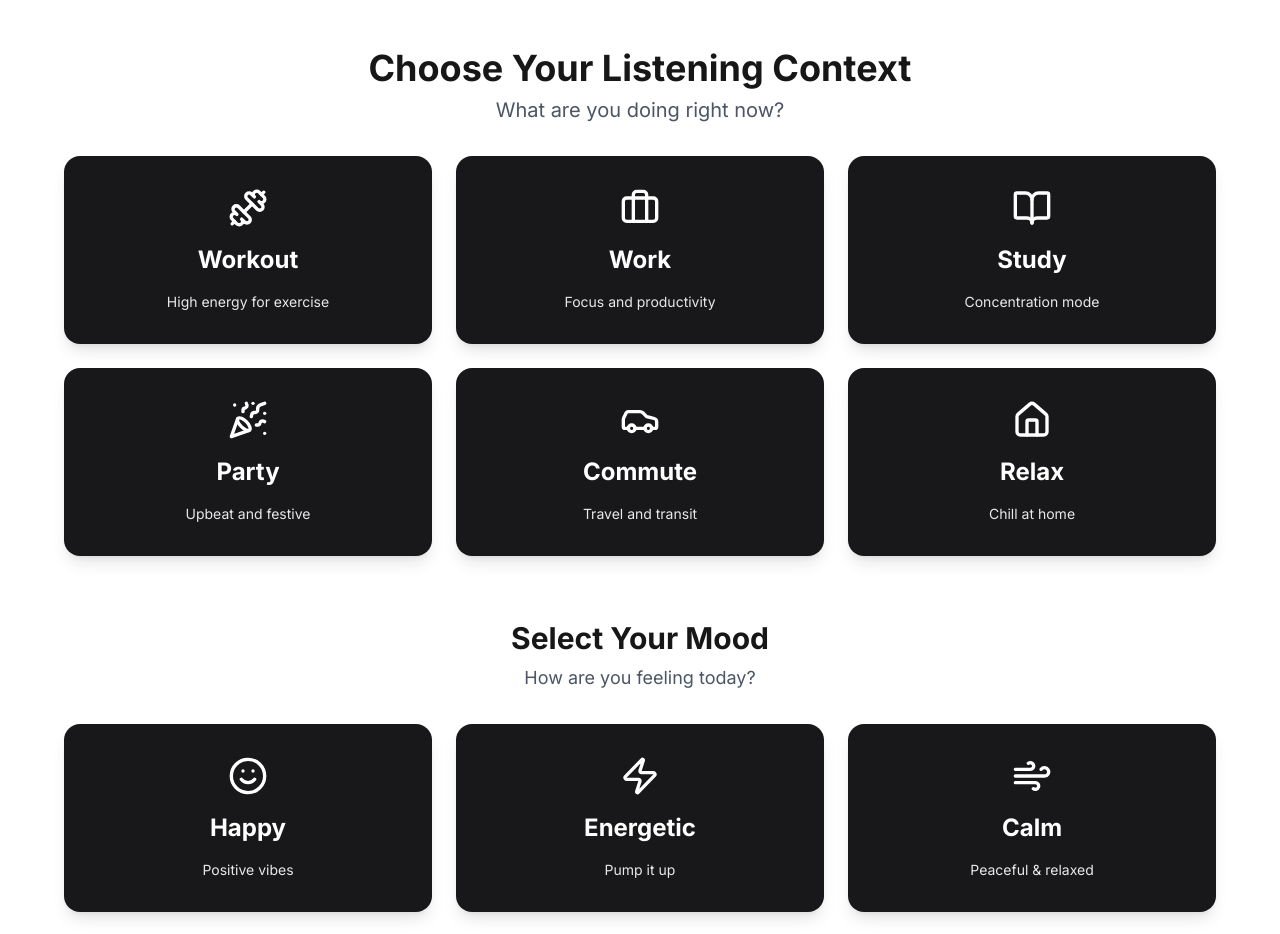
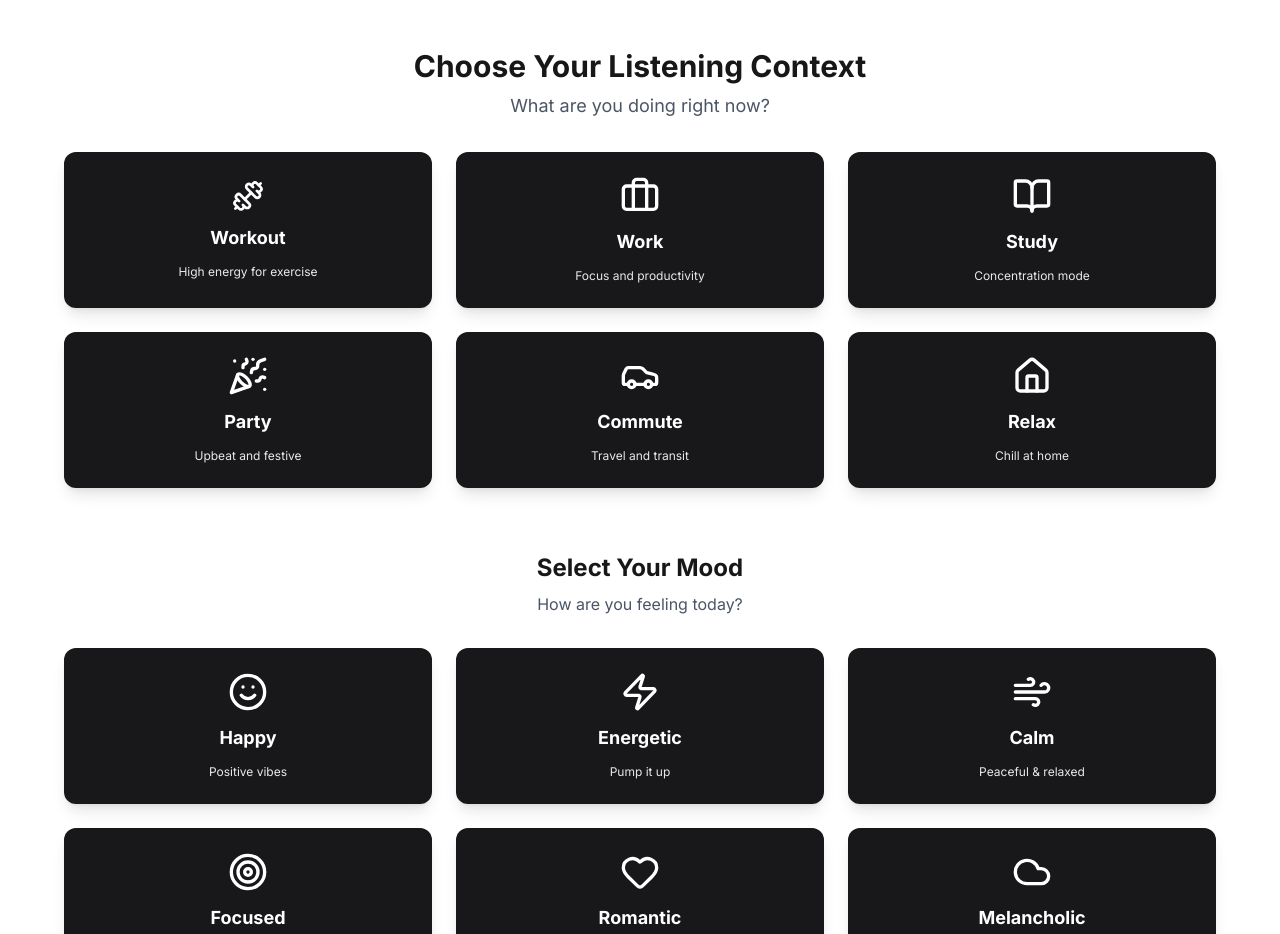
Before and after one commit to ebobic/Moodify, a Next.js app: page /home in a window 1280 px wide. Shown: the top 934 px of the page. Built offline with nearby package versions, Linux system fonts and the light colour scheme.

Commit message:
Ändrade storlek på contentet

```diff
--- a/app/home/page.tsx
+++ b/app/home/page.tsx
@@ -17,10 +17,10 @@ export default function HomePage() {
         {/* Step 1: Listening Context */}
         <div className="space-y-8">
           <div className="text-center space-y-2">
-            <h1 className="text-3xl md:text-4xl font-bold">
+            <h1 className="text-2xl md:text-3xl font-bold">
               Choose Your Listening Context
             </h1>
-            <p className="text-lg md:text-xl text-gray-600 dark:text-gray-300">
+            <p className="text-base md:text-lg text-gray-600 dark:text-gray-300">
               What are you doing right now?
             </p>
           </div>
@@ -30,11 +30,11 @@ export default function HomePage() {
             {/* Workout */}
             <button
               onClick={() => handleContextClick("Workout")}
-              className="bg-zinc-900 rounded-lg md:rounded-2xl p-3 md:p-6 lg:p-8 text-white shadow-lg hover:shadow-2xl hover:scale-105 transform transition-all duration-200 flex flex-col items-center justify-center text-center space-y-2 md:space-y-4 min-h-[100px] md:min-h-[140px]"
+              className="bg-zinc-900 rounded-lg md:rounded-xl p-2 md:p-4 lg:p-6 text-white shadow-lg hover:shadow-2xl hover:scale-105 transform transition-all duration-200 flex flex-col items-center justify-center text-center space-y-1 md:space-y-3 min-h-[80px] md:min-h-[120px]"
             >
-              <Dumbbell className="w-6 h-6 md:w-8 md:h-8 lg:w-10 lg:h-10" />
-              <h3 className="text-sm md:text-xl lg:text-2xl font-bold">Workout</h3>
-              <p className="text-xs md:text-sm opacity-90">
+              <Dumbbell className="w-4 h-4 md:w-6 md:h-6 lg:w-8 lg:h-8" />
+              <h3 className="text-xs md:text-base lg:text-lg font-bold">Workout</h3>
+              <p className="text-[10px] md:text-xs opacity-90">
                 High energy for exercise
               </p>
             </button>
@@ -42,11 +42,11 @@ export default function HomePage() {
             {/* Work */}
             <button
               onClick={() => handleContextClick("Work")}
-              className="bg-zinc-900 rounded-lg md:rounded-2xl p-3 md:p-6 lg:p-8 text-white shadow-lg hover:shadow-2xl hover:scale-105 transform transition-all duration-200 flex flex-col items-center justify-center text-center space-y-2 md:space-y-4 min-h-[100px] md:min-h-[140px]"
+              className="bg-zinc-900 rounded-lg md:rounded-xl p-2 md:p-4 lg:p-6 text-white shadow-lg hover:shadow-2xl hover:scale-105 transform transition-all duration-200 flex flex-col items-center justify-center text-center space-y-1 md:space-y-3 min-h-[80px] md:min-h-[120px]"
             >
               <Briefcase className="w-6 h-6 md:w-8 md:h-8 lg:w-10 lg:h-10" />
-              <h3 className="text-sm md:text-xl lg:text-2xl font-bold">Work</h3>
-              <p className="text-xs md:text-sm opacity-90">
+              <h3 className="text-xs md:text-base lg:text-lg font-bold">Work</h3>
+              <p className="text-[10px] md:text-xs opacity-90">
                 Focus and productivity
               </p>
             </button>
@@ -54,11 +54,11 @@ export default function HomePage() {
             {/* Study */}
             <button
               onClick={() => handleContextClick("Study")}
-              className="bg-zinc-900 rounded-lg md:rounded-2xl p-3 md:p-6 lg:p-8 text-white shadow-lg hover:shadow-2xl hover:scale-105 transform transition-all duration-200 flex flex-col items-center justify-center text-center space-y-2 md:space-y-4 min-h-[100px] md:min-h-[140px]"
+              className="bg-zinc-900 rounded-lg md:rounded-xl p-2 md:p-4 lg:p-6 text-white shadow-lg hover:shadow-2xl hover:scale-105 transform transition-all duration-200 flex flex-col items-center justify-center text-center space-y-1 md:space-y-3 min-h-[80px] md:min-h-[120px]"
             >
               <BookOpen className="w-6 h-6 md:w-8 md:h-8 lg:w-10 lg:h-10" />
-              <h3 className="text-sm md:text-xl lg:text-2xl font-bold">Study</h3>
-              <p className="text-xs md:text-sm opacity-90">
+              <h3 className="text-xs md:text-base lg:text-lg font-bold">Study</h3>
+              <p className="text-[10px] md:text-xs opacity-90">
                 Concentration mode
               </p>
             </button>
@@ -66,11 +66,11 @@ export default function HomePage() {
             {/* Party */}
             <button
               onClick={() => handleContextClick("Party")}
-              className="bg-zinc-900 rounded-lg md:rounded-2xl p-3 md:p-6 lg:p-8 text-white shadow-lg hover:shadow-2xl hover:scale-105 transform transition-all duration-200 flex flex-col items-center justify-center text-center space-y-2 md:space-y-4 min-h-[100px] md:min-h-[140px]"
+              className="bg-zinc-900 rounded-lg md:rounded-xl p-2 md:p-4 lg:p-6 text-white shadow-lg hover:shadow-2xl hover:scale-105 transform transition-all duration-200 flex flex-col items-center justify-center text-center space-y-1 md:space-y-3 min-h-[80px] md:min-h-[120px]"
             >
               <PartyPopper className="w-6 h-6 md:w-8 md:h-8 lg:w-10 lg:h-10" />
-              <h3 className="text-sm md:text-xl lg:text-2xl font-bold">Party</h3>
-              <p className="text-xs md:text-sm opacity-90">
+              <h3 className="text-xs md:text-base lg:text-lg font-bold">Party</h3>
+              <p className="text-[10px] md:text-xs opacity-90">
                 Upbeat and festive
               </p>
             </button>
@@ -78,11 +78,11 @@ export default function HomePage() {
             {/* Commute */}
             <button
               onClick={() => handleContextClick("Commute")}
-              className="bg-zinc-900 rounded-lg md:rounded-2xl p-3 md:p-6 lg:p-8 text-white shadow-lg hover:shadow-2xl hover:scale-105 transform transition-all duration-200 flex flex-col items-center justify-center text-center space-y-2 md:space-y-4 min-h-[100px] md:min-h-[140px]"
+              className="bg-zinc-900 rounded-lg md:rounded-xl p-2 md:p-4 lg:p-6 text-white shadow-lg hover:shadow-2xl hover:scale-105 transform transition-all duration-200 flex flex-col items-center justify-center text-center space-y-1 md:space-y-3 min-h-[80px] md:min-h-[120px]"
             >
               <Car className="w-6 h-6 md:w-8 md:h-8 lg:w-10 lg:h-10" />
-              <h3 className="text-sm md:text-xl lg:text-2xl font-bold">Commute</h3>
-              <p className="text-xs md:text-sm opacity-90">
+              <h3 className="text-xs md:text-base lg:text-lg font-bold">Commute</h3>
+              <p className="text-[10px] md:text-xs opacity-90">
                 Travel and transit
               </p>
             </button>
@@ -90,11 +90,11 @@ export default function HomePage() {
             {/* Relax */}
             <button
               onClick={() => handleContextClick("Relax")}
-              className="bg-zinc-900 rounded-lg md:rounded-2xl p-3 md:p-6 lg:p-8 text-white shadow-lg hover:shadow-2xl hover:scale-105 transform transition-all duration-200 flex flex-col items-center justify-center text-center space-y-2 md:space-y-4 min-h-[100px] md:min-h-[140px]"
+              className="bg-zinc-900 rounded-lg md:rounded-xl p-2 md:p-4 lg:p-6 text-white shadow-lg hover:shadow-2xl hover:scale-105 transform transition-all duration-200 flex flex-col items-center justify-center text-center space-y-1 md:space-y-3 min-h-[80px] md:min-h-[120px]"
             >
               <Home className="w-6 h-6 md:w-8 md:h-8 lg:w-10 lg:h-10" />
-              <h3 className="text-sm md:text-xl lg:text-2xl font-bold">Relax</h3>
-              <p className="text-xs md:text-sm opacity-90">
+              <h3 className="text-xs md:text-base lg:text-lg font-bold">Relax</h3>
+              <p className="text-[10px] md:text-xs opacity-90">
                 Chill at home
               </p>
             </button>
@@ -104,10 +104,10 @@ export default function HomePage() {
         {/* Step 2: Select Mood */}
         <div className="space-y-8">
           <div className="text-center space-y-2">
-            <h2 className="text-2xl md:text-3xl font-bold">
+            <h2 className="text-xl md:text-2xl font-bold">
               Select Your Mood
             </h2>
-            <p className="text-base md:text-lg text-gray-600 dark:text-gray-300">
+            <p className="text-sm md:text-base text-gray-600 dark:text-gray-300">
               How are you feeling today?
             </p>
           </div>
@@ -117,11 +117,11 @@ export default function HomePage() {
             {/* Happy */}
             <button
               onClick={() => handleMoodClick("Happy")}
-              className="bg-zinc-900 rounded-lg md:rounded-2xl p-3 md:p-6 lg:p-8 text-white shadow-lg hover:shadow-2xl hover:scale-105 transform transition-all duration-200 flex flex-col items-center justify-center text-center space-y-2 md:space-y-4 min-h-[100px] md:min-h-[140px]"
+              className="bg-zinc-900 rounded-lg md:rounded-xl p-2 md:p-4 lg:p-6 text-white shadow-lg hover:shadow-2xl hover:scale-105 transform transition-all duration-200 flex flex-col items-center justify-center text-center space-y-1 md:space-y-3 min-h-[80px] md:min-h-[120px]"
             >
               <Smile className="w-6 h-6 md:w-8 md:h-8 lg:w-10 lg:h-10" />
-              <h3 className="text-sm md:text-xl lg:text-2xl font-bold">Happy</h3>
-              <p className="text-xs md:text-sm opacity-90">
+              <h3 className="text-xs md:text-base lg:text-lg font-bold">Happy</h3>
+              <p className="text-[10px] md:text-xs opacity-90">
                 Positive vibes
               </p>
             </button>
@@ -129,11 +129,11 @@ export default function HomePage() {
             {/* Energetic */}
             <button
               onClick={() => handleMoodClick("Energetic")}
-              className="bg-zinc-900 rounded-lg md:rounded-2xl p-3 md:p-6 lg:p-8 text-white shadow-lg hover:shadow-2xl hover:scale-105 transform transition-all duration-200 flex flex-col items-center justify-center text-center space-y-2 md:space-y-4 min-h-[100px] md:min-h-[140px]"
+              className="bg-zinc-900 rounded-lg md:rounded-xl p-2 md:p-4 lg:p-6 text-white shadow-lg hover:shadow-2xl hover:scale-105 transform transition-all duration-200 flex flex-col items-center justify-center text-center space-y-1 md:space-y-3 min-h-[80px] md:min-h-[120px]"
             >
               <Zap className="w-6 h-6 md:w-8 md:h-8 lg:w-10 lg:h-10" />
-              <h3 className="text-sm md:text-xl lg:text-2xl font-bold">Energetic</h3>
-              <p className="text-xs md:text-sm opacity-90">
+              <h3 className="text-xs md:text-base lg:text-lg font-bold">Energetic</h3>
+              <p className="text-[10px] md:text-xs opacity-90">
                 Pump it up
               </p>
             </button>
@@ -141,11 +141,11 @@ export default function HomePage() {
             {/* Calm */}
             <button
               onClick={() => handleMoodClick("Calm")}
-              className="bg-zinc-900 rounded-lg md:rounded-2xl p-3 md:p-6 lg:p-8 text-white shadow-lg hover:shadow-2xl hover:scale-105 transform transition-all duration-200 flex flex-col items-center justify-center text-center space-y-2 md:space-y-4 min-h-[100px] md:min-h-[140px]"
+              className="bg-zinc-900 rounded-lg md:rounded-xl p-2 md:p-4 lg:p-6 text-white shadow-lg hover:shadow-2xl hover:scale-105 transform transition-all duration-200 flex flex-col items-center justify-center text-center space-y-1 md:space-y-3 min-h-[80px] md:min-h-[120px]"
             >
               <Wind className="w-6 h-6 md:w-8 md:h-8 lg:w-10 lg:h-10" />
-              <h3 className="text-sm md:text-xl lg:text-2xl font-bold">Calm</h3>
-              <p className="text-xs md:text-sm opacity-90">
+              <h3 className="text-xs md:text-base lg:text-lg font-bold">Calm</h3>
+              <p className="text-[10px] md:text-xs opacity-90">
                 Peaceful & relaxed
               </p>
             </button>
@@ -153,11 +153,11 @@ export default function HomePage() {
             {/* Focused */}
             <button
               onClick={() => handleMoodClick("Focused")}
-              className="bg-zinc-900 rounded-lg md:rounded-2xl p-3 md:p-6 lg:p-8 text-white shadow-lg hover:shadow-2xl hover:scale-105 transform transition-all duration-200 flex flex-col items-center justify-center text-center space-y-2 md:space-y-4 min-h-[100px] md:min-h-[140px]"
+              className="bg-zinc-900 rounded-lg md:rounded-xl p-2 md:p-4 lg:p-6 text-white shadow-lg hover:shadow-2xl hover:scale-105 transform transition-all duration-200 flex flex-col items-center justify-center text-center space-y-1 md:space-y-3 min-h-[80px] md:min-h-[120px]"
             >
               <Target className="w-6 h-6 md:w-8 md:h-8 lg:w-10 lg:h-10" />
-              <h3 className="text-sm md:text-xl lg:text-2xl font-bold">Focused</h3>
-              <p className="text-xs md:text-sm opacity-90">
+              <h3 className="text-xs md:text-base lg:text-lg font-bold">Focused</h3>
+              <p className="text-[10px] md:text-xs opacity-90">
                 Deep concentration
               </p>
             </button>
@@ -165,11 +165,11 @@ export default function HomePage() {
             {/* Romantic */}
             <button
               onClick={() => handleMoodClick("Romantic")}
-              className="bg-zinc-900 rounded-lg md:rounded-2xl p-3 md:p-6 lg:p-8 text-white shadow-lg hover:shadow-2xl hover:scale-105 transform transition-all duration-200 flex flex-col items-center justify-center text-center space-y-2 md:space-y-4 min-h-[100px] md:min-h-[140px]"
+              className="bg-zinc-900 rounded-lg md:rounded-xl p-2 md:p-4 lg:p-6 text-white shadow-lg hover:shadow-2xl hover:scale-105 transform transition-all duration-200 flex flex-col items-center justify-center text-center space-y-1 md:space-y-3 min-h-[80px] md:min-h-[120px]"
             >
               <Heart className="w-6 h-6 md:w-8 md:h-8 lg:w-10 lg:h-10" />
-              <h3 className="text-sm md:text-xl lg:text-2xl font-bold">Romantic</h3>
-              <p className="text-xs md:text-sm opacity-90">
+              <h3 className="text-xs md:text-base lg:text-lg font-bold">Romantic</h3>
+              <p className="text-[10px] md:text-xs opacity-90">
                 Love & emotion
               </p>
             </button>
@@ -177,11 +177,11 @@ export default function HomePage() {
             {/* Melancholic */}
             <button
               onClick={() => handleMoodClick("Melancholic")}
-              className="bg-zinc-900 rounded-lg md:rounded-2xl p-3 md:p-6 lg:p-8 text-white shadow-lg hover:shadow-2xl hover:scale-105 transform transition-all duration-200 flex flex-col items-center justify-center text-center space-y-2 md:space-y-4 min-h-[100px] md:min-h-[140px]"
+              className="bg-zinc-900 rounded-lg md:rounded-xl p-2 md:p-4 lg:p-6 text-white shadow-lg hover:shadow-2xl hover:scale-105 transform transition-all duration-200 flex flex-col items-center justify-center text-center space-y-1 md:space-y-3 min-h-[80px] md:min-h-[120px]"
             >
               <Cloud className="w-6 h-6 md:w-8 md:h-8 lg:w-10 lg:h-10" />
-              <h3 className="text-sm md:text-xl lg:text-2xl font-bold">Melancholic</h3>
-              <p className="text-xs md:text-sm opacity-90">
+              <h3 className="text-xs md:text-base lg:text-lg font-bold">Melancholic</h3>
+              <p className="text-[10px] md:text-xs opacity-90">
                 Reflective & moody
               </p>
             </button>
```
